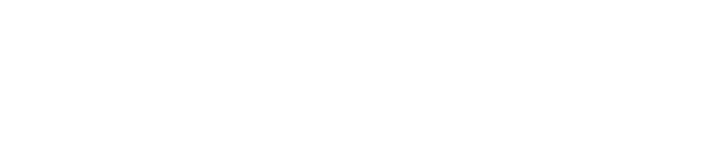
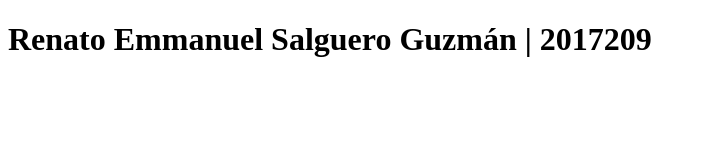
Before and after one commit to rsalguero-2017209/Prueba, a plain HTML site: page index.html in a window 1280 px wide. Shown: the whole page, without its empty margins (0-706 px from the left). Drawn offline with Linux system fonts and the light colour scheme.

Commit message:
Se agregó el nombre en el body

```diff
--- a/index.html
+++ b/index.html
@@ -7,6 +7,6 @@
     <title>Prueba</title>
 </head>
 <body>
-
+    <h1>  Renato Emmanuel Salguero Guzmán | 2017209  </h1>
 </body>
 </html>
```
